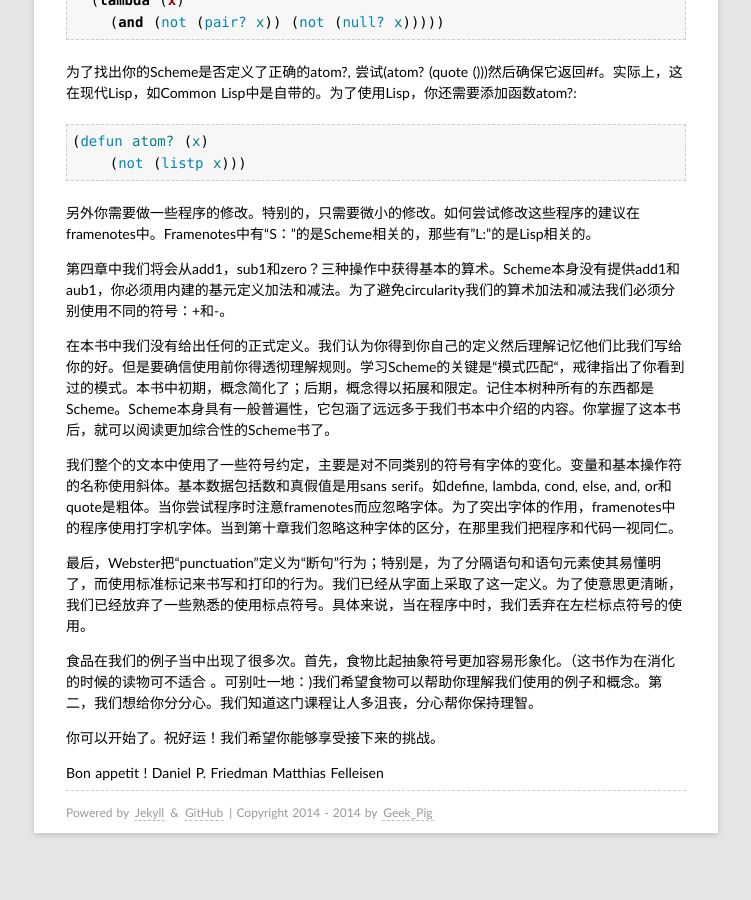
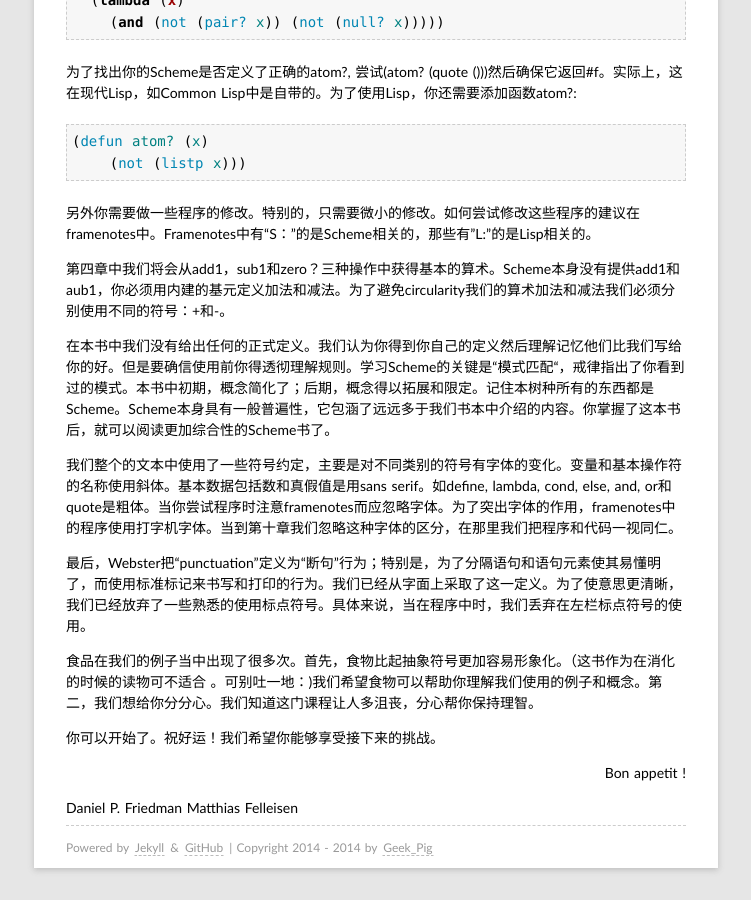
Before and after one commit to rhuichao/uternet.github.io, a Jekyll site: the page built from TLS/00.md, in a window 1280 px wide and 900 px high, scrolled down 2432 px. Shown: the whole window, without its empty margins (264-1015 px from the left). Built offline with Jekyll 4.4.1, drawn with Linux system fonts in a browser that asks for light colours; some web fonts are replaced; Markdown is read by kramdown in place of the engine named in the settings; before the commit the page ends 3297 px from its top, so only the background shows below that.

Commit message:
new document posted

```diff
--- a/TLS/00.md
+++ b/TLS/00.md
@@ -107,6 +107,7 @@ The Little Schemer 和 The Seasoned Schemer将不会引导你实际的编程，
 
 你可以开始了。祝好运！我们希望你能够享受接下来的挑战。
 
-Bon appetit !
+<p align="right">Bon appetit !</p>
+
 Daniel P. Friedman
 Matthias Felleisen
```
